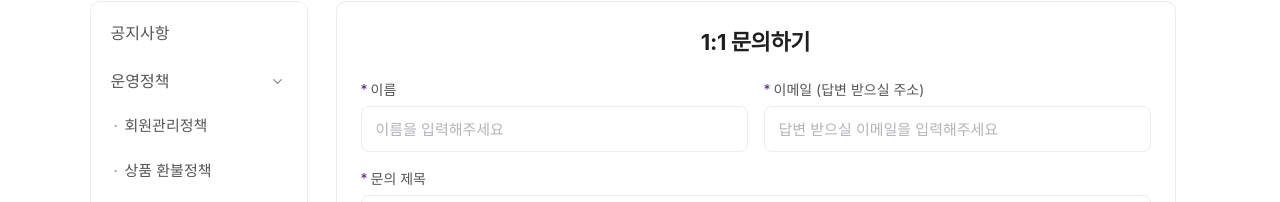
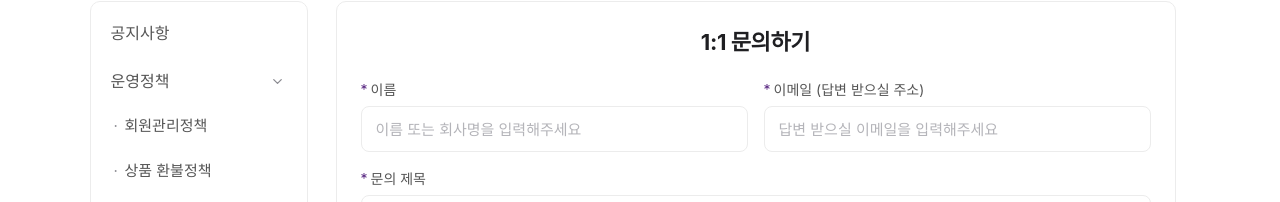
Before and after one commit to jiwone73/beauty-and-job, a Next.js app: page /support in a window 1280 px wide. Shown: the part 97-299 px from the top of the page. Built offline with nearby package versions, Linux system fonts and the light colour scheme; no server answers; a web font is replaced by a local one.

Commit message:
1:1 문의하기 이름 칸 안내문구에 회사명도 쓸 수 있다고 밝힌다
기업회원도 이 폼으로 문의하는데 "이름"만 있으면 회사명을 적어도
되는지 알기 어렵다.

```diff
--- a/app/support/page.tsx
+++ b/app/support/page.tsx
@@ -83,7 +83,7 @@ export default function SupportPage() {
           <div className="sup-form-2">
             <div>
               <label className="sup-f-l req">이름</label>
-              <input className="sup-f-i" placeholder="이름을 입력해주세요"
+              <input className="sup-f-i" placeholder="이름 또는 회사명을 입력해주세요"
                      value={이름} onChange={(e) => set이름(e.target.value)} />
             </div>
             <div>
```
